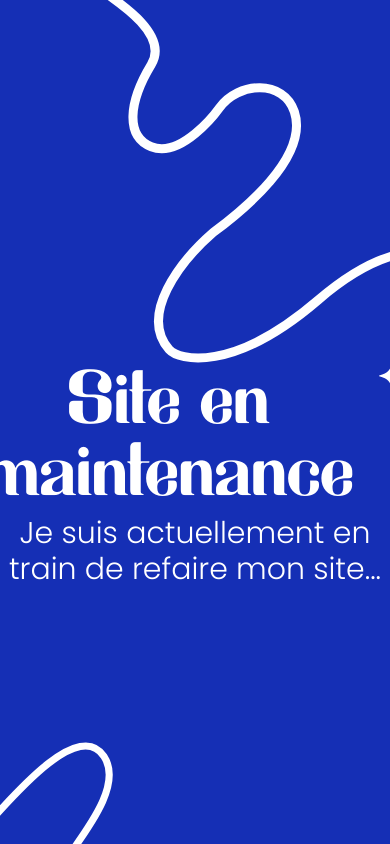
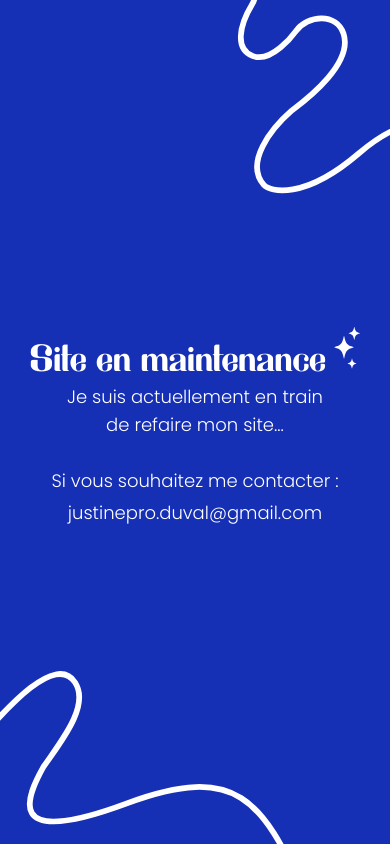
Before and after one commit to duval-justine/Portfolio_Justine_Duval, a Vue app: page / in a window 390 px wide. Built offline with nearby package versions, Linux system fonts and the light colour scheme.

Commit message:
Responsive site en maintenance

```diff
--- a/src/views/AccueilView.vue
+++ b/src/views/AccueilView.vue
@@ -4,33 +4,51 @@
       <section>
         <div class="flex flex-col text-center w-screen h-screen   bg-bleu ">
           <div class="flex  items-end justify-end align-bottom">
-            <svg xmlns="http://www.w3.org/2000/svg" width="299" height="363" viewBox="0 0 299 363" fill="none">
+            <svg class="3xs:hidden md:flex" xmlns="http://www.w3.org/2000/svg" width="299" height="363" viewBox="0 0 299 363" fill="none">
               <path d="M3 -15C29.6363 3.10289 78.3768 34.7226 60.2482 64.6527C37.5875 102.065 34.1839 136.169 60.2482 146.719C90.065 158.788 125.254 112.241 128.23 108.1C147.313 81.5488 192.635 79.135 203.369 111.72C218.376 157.279 150.494 211.487 122.267 232.406C88.4748 261.773 48.0233 315.189 78.1383 349.472C87.6797 360.333 141.35 373.609 227.222 299.99C307.131 231.484 350.862 253.325 372.728 261.371" stroke="white" stroke-width="9"/>
+            </svg>
+            <svg class="3xs:flex md:hidden" xmlns="http://www.w3.org/2000/svg" width="176" height="194" viewBox="0 0 176 194" fill="none">
+              <path d="M2 -47C18.9525 -35.4786 49.973 -15.3544 38.4352 3.69438C24.0129 27.5054 21.8468 49.2106 38.4352 55.9249C57.4119 63.6059 79.8078 33.9813 81.702 31.3459C93.8471 14.4477 122.692 12.9115 129.523 33.6501C139.075 62.6454 95.8712 97.1461 77.9067 110.46C56.3998 129.15 30.6548 163.146 49.8212 184.965C55.8937 191.878 90.0517 200.327 144.705 153.473C195.562 109.873 223.394 123.773 237.311 128.894" stroke="white" stroke-width="5.72798"/>
             </svg>
           </div>
           <div class="flex flex-col text-center h-screen  items-center justify-center">
-            <div class="flex  gap-4">
-              <h1 class="text-white text-7xl font-getaway">Site en maintenance</h1>
-              <svg class="-mt-8" xmlns="http://www.w3.org/2000/svg" width="56" height="91" viewBox="0 0 56 91" fill="none">
+            <div class="flex 3xs:gap-2 md:gap-4">
+              <h1 class="text-white 3xs:text-4xl md:text-7xl font-getaway">Site en maintenance</h1>
+              <svg class="-mt-8 3xs:hidden md:flex" xmlns="http://www.w3.org/2000/svg" width="56" height="91" viewBox="0 0 56 91" fill="none">
                 <path d="M41.6279 45.0142C27.8361 48.7658 24.6662 52.4389 21.487 68.5813C21.3768 69.1396 20.6233 69.1396 20.513 68.5813C17.3339 52.4389 14.1639 48.7658 0.372128 45.0142C-0.124043 44.8771 -0.124043 44.1229 0.372128 43.9858C14.1639 40.2342 17.3339 36.5611 20.513 20.4187C20.6233 19.8604 21.3768 19.8604 21.487 20.4187C24.6662 36.5611 27.8361 40.2342 41.6279 43.9858C42.124 44.1229 42.124 44.8771 41.6279 45.0142Z" fill="white"/>
                 <path d="M55.7785 14.2939C47.5691 16.4376 45.6823 18.5365 43.7899 27.7607C43.7243 28.0798 43.2758 28.0798 43.2101 27.7607C41.3178 18.5365 39.4309 16.4376 31.2215 14.2939C30.9262 14.2155 30.9262 13.7845 31.2215 13.7061C39.4309 11.5624 41.3178 9.46347 43.2101 0.23928C43.2758 -0.0797601 43.7243 -0.0797601 43.7899 0.23928C45.6823 9.46347 47.5691 11.5624 55.7785 13.7061C56.0738 13.7845 56.0738 14.2155 55.7785 14.2939Z" fill="white"/>
                 <path d="M47.8317 80.2309C41.5925 81.9152 40.1585 83.5644 38.7203 90.812C38.6704 91.0627 38.3296 91.0627 38.2797 90.812C36.8415 83.5644 35.4075 81.9152 29.1683 80.2309C28.9439 80.1693 28.9439 79.8307 29.1683 79.7691C35.4075 78.0848 36.8415 76.4356 38.2797 69.188C38.3296 68.9373 38.6704 68.9373 38.7203 69.188C40.1585 76.4356 41.5925 78.0848 47.8317 79.7691C48.0561 79.8307 48.0561 80.1693 47.8317 80.2309Z" fill="white"/>
               </svg>
+                <svg class="-mt-3 3xs:flex md:hidden" xmlns="http://www.w3.org/2000/svg" width="26" height="42" viewBox="0 0 26 42" fill="none">
+                  <path d="M19.4354 20.5606C13.136 22.2741 11.6881 23.9518 10.236 31.3249C10.1856 31.58 9.84146 31.58 9.7911 31.3249C8.33899 23.9518 6.89107 22.2741 0.591603 20.5606C0.364973 20.4979 0.364973 20.1534 0.591603 20.0908C6.89107 18.3773 8.33899 16.6995 9.7911 9.3264C9.84146 9.07138 10.1856 9.07138 10.236 9.3264C11.6881 16.6995 13.136 18.3773 19.4354 20.0908C19.6621 20.1534 19.6621 20.4979 19.4354 20.5606Z" fill="white"/>
+                  <path d="M25.8988 6.52881C22.1491 7.50798 21.2873 8.46669 20.423 12.6799C20.393 12.8256 20.1881 12.8256 20.1582 12.6799C19.2938 8.46669 18.4319 7.50798 14.6823 6.52881C14.5474 6.49302 14.5474 6.29617 14.6823 6.26037C18.4319 5.28121 19.2938 4.3225 20.1582 0.109293C20.1881 -0.036431 20.393 -0.036431 20.423 0.109293C21.2873 4.3225 22.1491 5.28121 25.8988 6.26037C26.0337 6.29617 26.0337 6.49302 25.8988 6.52881Z" fill="white"/>
+                  <path d="M22.2691 36.646C19.4193 37.4153 18.7643 38.1686 18.1074 41.479C18.0846 41.5935 17.9289 41.5935 17.9061 41.479C17.2492 38.1686 16.5942 37.4153 13.7445 36.646C13.6419 36.6179 13.6419 36.4632 13.7445 36.4351C16.5942 35.6657 17.2492 34.9125 17.9061 31.6021C17.9289 31.4876 18.0846 31.4876 18.1074 31.6021C18.7643 34.9125 19.4193 35.6657 22.2691 36.4351C22.3716 36.4632 22.3716 36.6179 22.2691 36.646Z" fill="white"/>
+                </svg>
             </div>
-            <h3 class="text-white text-3xl font-poppins font-light mt-2">Je suis actuellement en train de refaire mon site...</h3>
-
+            <h3 class="text-white 3xs:text-lg md:text-3xl font-poppins font-light 3xs:px-14 md:p-0 3xs:mt-1 md:mt-2">Je suis actuellement en train de refaire mon site...</h3>
+            <div class="3xs:mt-7  md:hidden">
+              <h3 class="text-white font-poppins 3xs:text-lg  font-light">Si vous souhaitez me contacter :</h3>
+              <div class="text-white font-poppins 3xs:text-lg  font-light 3xs:mt-1 md:mt-4">
+              <a href="mailto:justinepro.duval@gmail.com"
+                >
+                justinepro.duval@gmail.com</a> </div>
+            </div>
           </div>
-          <div class="mt-64 ">
-              <h3 class="text-white font-poppins text-3xl font-light">Si vous souhaitez me contacter :</h3>
-              <div class="text-white font-poppins text-2xl font-light mt-4">
+          <div class="3xs:mt-4 md:mt-64 3xs:hidden md:flex flex-col">
+              <h3 class="text-white font-poppins 3xs:text-lg md:text-3xl font-light">Si vous souhaitez me contacter :</h3>
+              <div class="text-white font-poppins 3xs:text-lg md:text-2xl font-light 3xs:mt-1 md:mt-4">
               <a href="mailto:justinepro.duval@gmail.com"
                 >
                 justinepro.duval@gmail.com</a> </div>
             </div>
           <div>
-            <div class="flex items-start justify-start -mt-64 " >
-              <svg  xmlns="http://www.w3.org/2000/svg" width="494" height="333" viewBox="0 0 494 333" fill="none">
+            <div class="flex items-start justify-start  md:-mt-64 " >
+              <svg class="3xs:hidden md:flex"  xmlns="http://www.w3.org/2000/svg" width="494" height="333" viewBox="0 0 494 333" fill="none">
               <path d="M-27 116.589C11.2047 74.3137 98.4137 -31.6591 131.576 17.9471C156.696 55.5248 105.931 115.544 82.1188 151.034C58.568 193.309 13.3674 282.698 213.218 208.184C387.495 143.206 425.179 206.586 489.813 341.5" stroke="white" stroke-width="9"/>
+            </svg>
+
+            <svg class="md:hidden" xmlns="http://www.w3.org/2000/svg" width="306" height="173" viewBox="0 0 306 173" fill="none">
+              <path d="M-26 74.0198C-1.68492 47.1142 53.8186 -20.3314 74.9242 11.2401C90.9122 35.1562 58.6032 73.3547 43.4479 95.9421C28.4591 122.848 -0.308489 179.739 126.885 132.315C237.802 90.96 261.786 131.298 302.922 217.163" stroke="white" stroke-width="5.72798"/>
             </svg>
           </div>
 
```
